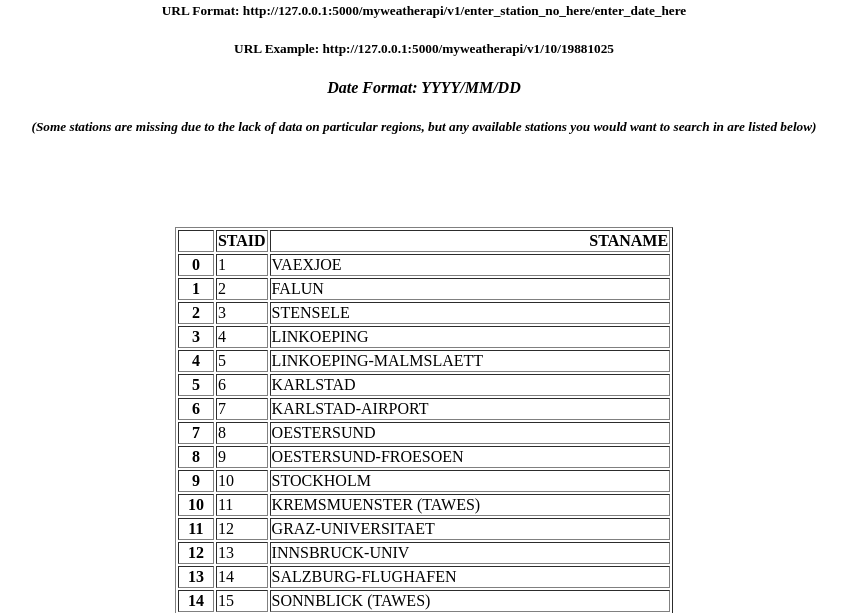
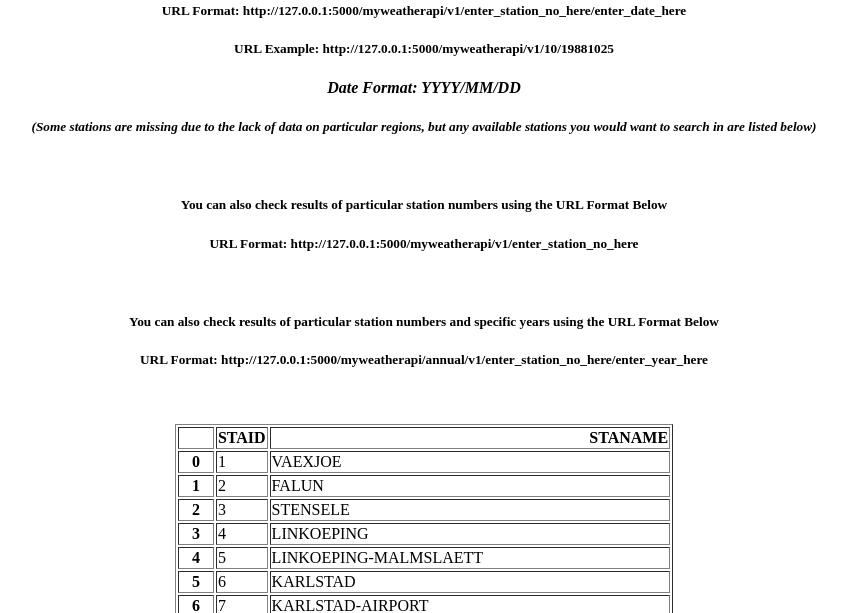
Before and after one commit to Gh0St-Labs/Weather-API, a Flask app: page / in a window 1280 px wide. Shown: the part 264-877 px from the top of the page, without its empty margins (216-1063 px from the left). Run offline with Flask 3, Linux system fonts and the light colour scheme.

Commit message:
Added multiple Endpoints to show annual and overall data.

```diff
--- a/main.py
+++ b/main.py
@@ -24,5 +24,20 @@ def about(enter_station_no_here, enter_date_here):
     return {"Your Station No:":user_station, "Date:":user_date, "Temperature:":user_temperature,
             "Temperature in Fahrenheit":ut_fahrenheit}
 
+@the_app.route('/myweatherapi/v1/<enter_station_no_here>')
+def only_station(enter_station_no_here):
+    station_data_and_stuff = "data_small/TG_STAID" + str(enter_station_no_here).zfill(6) + ".txt"
+    data = pd.read_csv(station_data_and_stuff, skiprows=20, parse_dates=['    DATE'])
+    result = data.to_dict(orient="records")
+    return result
+
+@the_app.route('/myweatherapi/annual/v1/<enter_station_no_here>/<enter_year_here>')
+def station_and_year(enter_station_no_here,enter_year_here):
+    station_data_and_stuff = "data_small/TG_STAID" + str(enter_station_no_here).zfill(6) + ".txt"
+    data = pd.read_csv(station_data_and_stuff, skiprows=20)
+    data['    DATE'] = data['    DATE'].astype(str)
+    result = data.loc[data['    DATE'].str.startswith(str(enter_year_here))].to_dict(orient="records")
+    return result
+
 if __name__ == "__main__":
     the_app.run(debug=True)
--- a/templates/home.html
+++ b/templates/home.html
@@ -14,9 +14,13 @@
     <h5><center> URL Format: http://127.0.0.1:5000/myweatherapi/v1/enter_station_no_here/enter_date_here </center></h5>
     <h5><center>URL Example: http://127.0.0.1:5000/myweatherapi/v1/10/19881025 </center></h5>
     <h4><center><i> Date Format: YYYY/MM/DD </i></center></h4>
-        <h5><center><i>(Some stations are missing due to the lack of data on particular regions, but any available stations you would want to search in are listed below)</i></center></h5>
+    <h5><center><i>(Some stations are missing due to the lack of data on particular regions, but any available stations you would want to search in are listed below)</i></center></h5>
     <br>
+    <h5><center>You can also check results of particular station numbers using the URL Format Below</center></h5>
+    <h5><center>URL Format: http://127.0.0.1:5000/myweatherapi/v1/enter_station_no_here</center></h5>
     <br>
+    <h5><center>You can also check results of particular station numbers and specific years using the URL Format Below</center></h5>
+    <h5><center>URL Format: http://127.0.0.1:5000/myweatherapi/annual/v1/enter_station_no_here/enter_year_here</center></h5>
     <br>
     <p><center> {{data | safe}} </center></p>
 </body>
```
